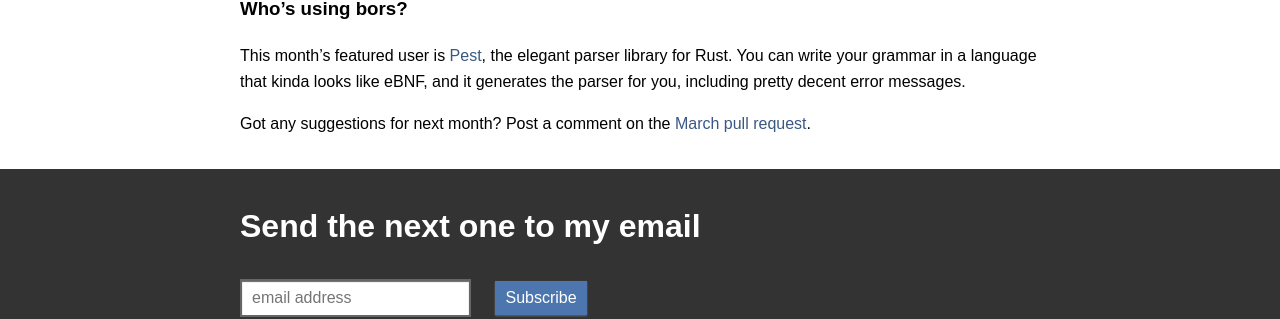
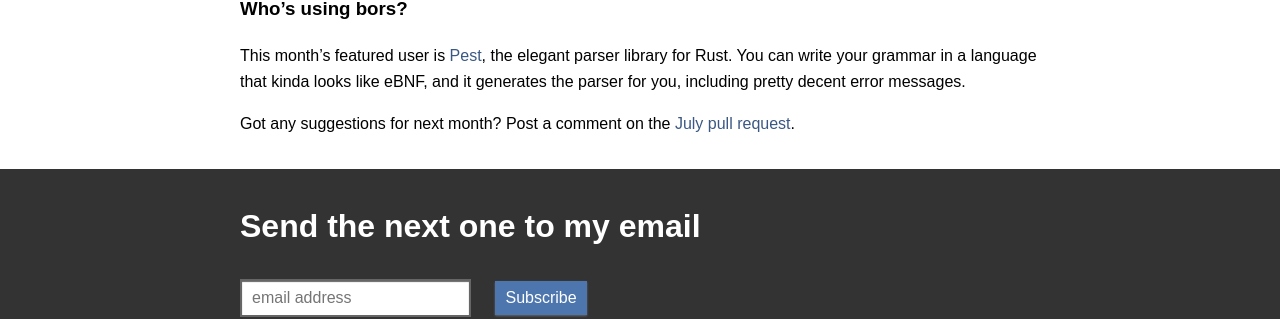
Before and after one commit to bors-ng/bors-ng.github.io, a Jekyll site: the page built from _posts/2021-07-01-tmib-54.md, in a window 1280 px wide. Shown: the part 705-1024 px from the top of the page. Built offline with Jekyll 4.4.1, drawn with Linux system fonts in a browser that asks for light colours.

Commit message:
Update next month link

```diff
--- a/_posts/2021-07-01-tmib-54.md
+++ b/_posts/2021-07-01-tmib-54.md
@@ -39,4 +39,4 @@
 This month's featured user is [Pest](https://github.com/pest-parser/pest), the elegant parser library for Rust. You can write your grammar in a language that kinda looks like eBNF, and it generates the parser for you, including pretty decent error messages.
 
 Got any suggestions for next month?
-Post a comment on the [March pull request](https://github.com/bors-ng/bors-ng.github.io/pull/___).
+Post a comment on the [July pull request](https://github.com/bors-ng/bors-ng.github.io/pull/145).
```
